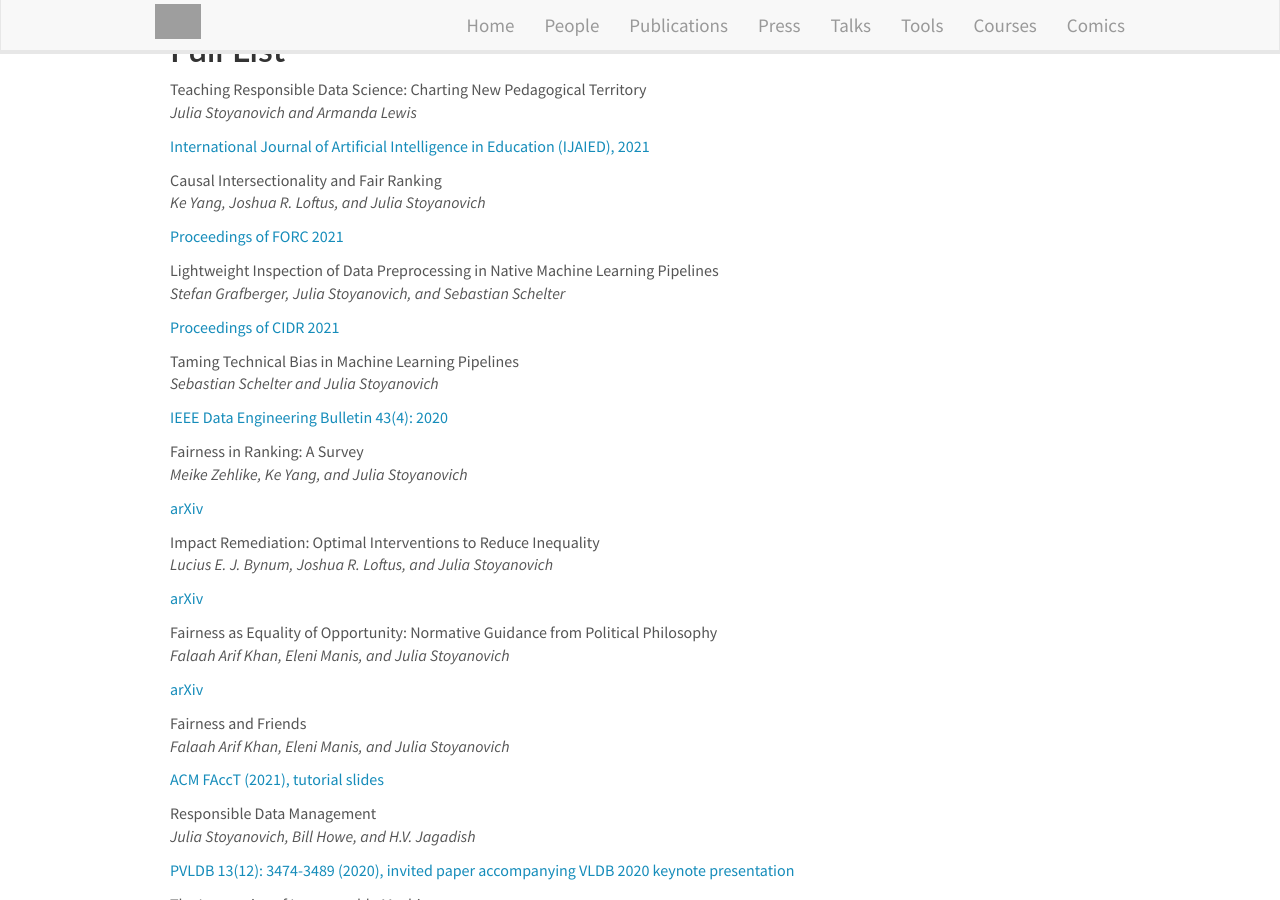
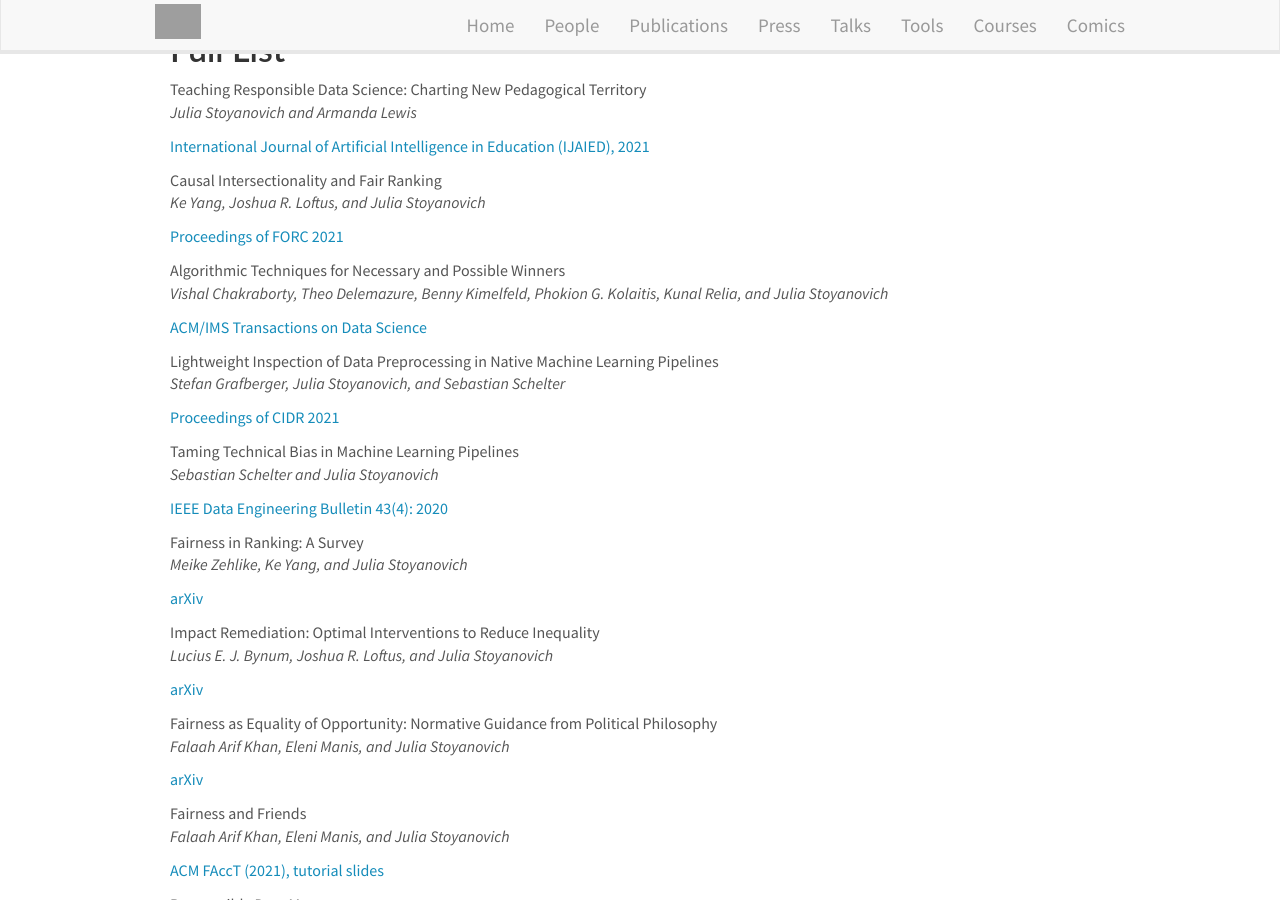
Before and after one commit to DataResponsibly/DataResponsibly.github.io, a Jekyll site: the page built from _pages/publications.md, in a window 1280 px wide and 900 px high, scrolled down 1028 px. Built offline with Jekyll 4.4.1, drawn with Linux system fonts in a browser that asks for light colours; nearby versions of some CDN libraries; grey boxes are pictures that could not be loaded.

Commit message:
Update publications.yml

```diff
--- a/_data/publications.yml
+++ b/_data/publications.yml
@@ -11,6 +11,13 @@
   link:
     url: https://drops.dagstuhl.de/opus/volltexte/2021/13875/
     display: "Proceedings of FORC 2021"
+
+- title: "Algorithmic Techniques for Necessary and Possible Winners"
+  authors: Vishal Chakraborty, Theo Delemazure, Benny Kimelfeld, Phokion G. Kolaitis, Kunal Relia, and Julia Stoyanovich
+  number_link: 1
+  link:
+    url: https://doi.org/10.1145/3458472
+    display: "ACM/IMS Transactions on Data Science"
 
 - title: "Lightweight Inspection of Data Preprocessing in Native Machine Learning Pipelines"
   authors: Stefan Grafberger, Julia Stoyanovich, and Sebastian Schelter
```
